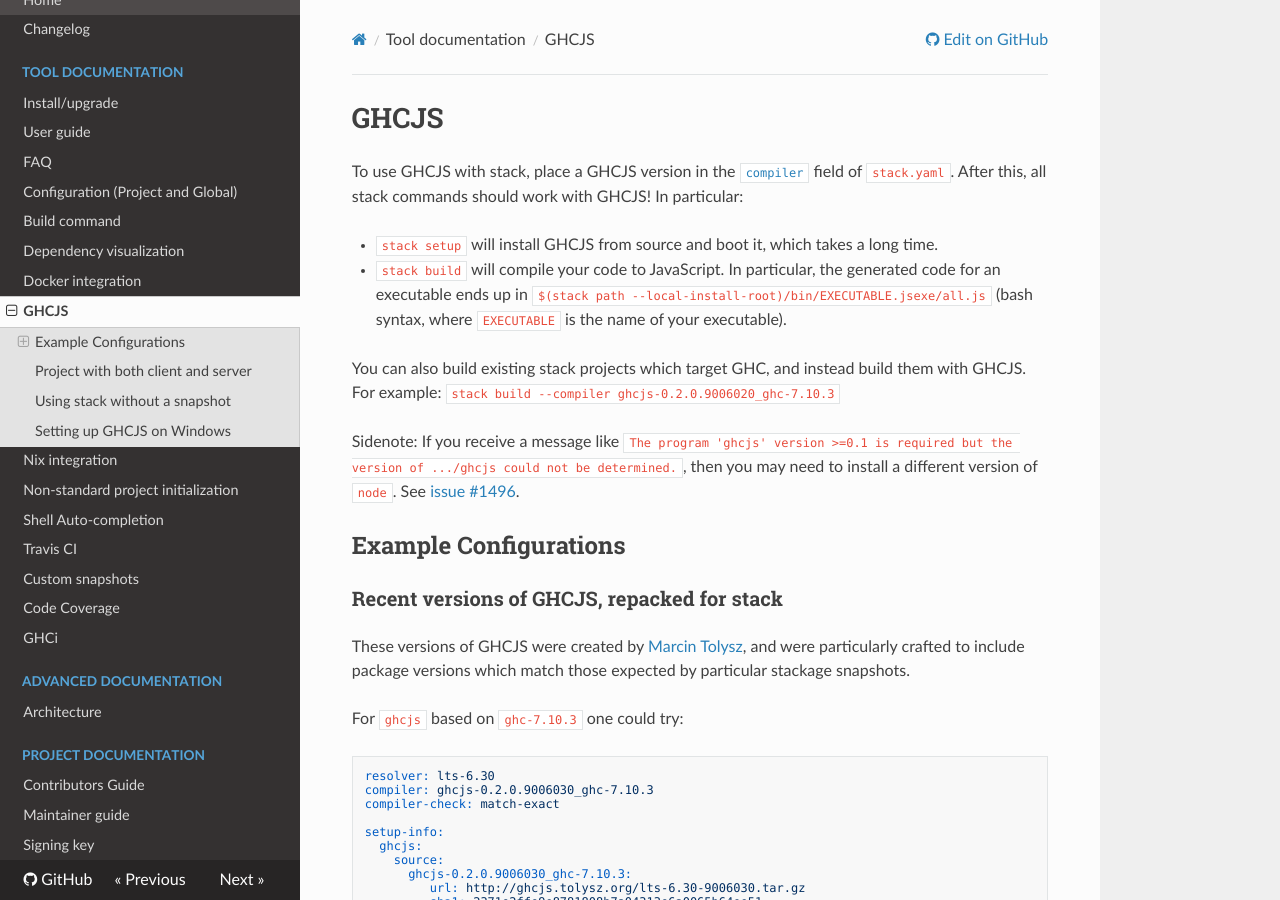
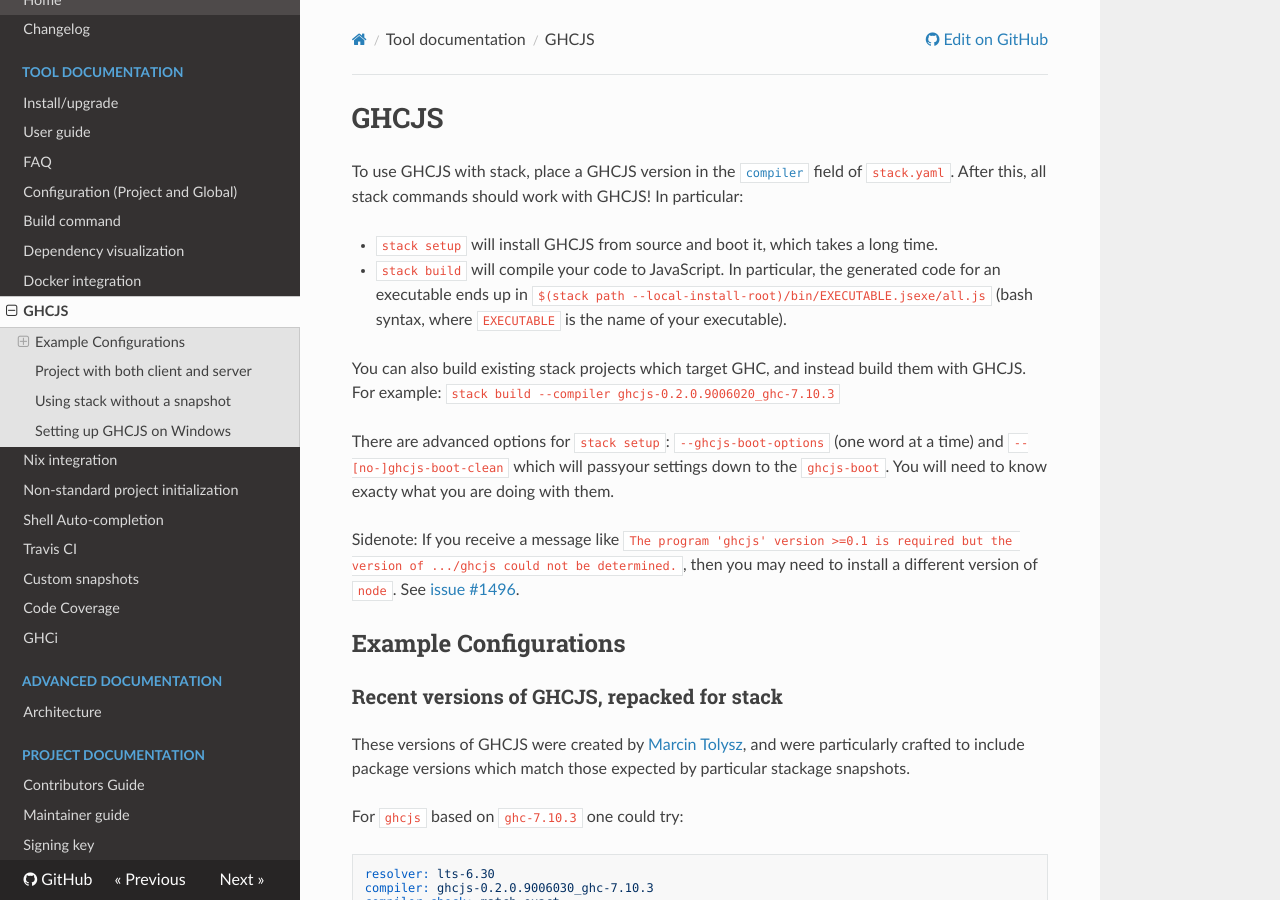
Before and after one commit to commercialhaskell/stack, an MkDocs documentation site: the page built from doc/ghcjs.md, in a window 1280 px wide and 900 px high. Built offline with MkDocs 1.6.1, drawn with Linux system fonts in a browser that asks for light colours; nearby versions of some CDN libraries; old or Windows-style settings are respelled for this version of MkDocs.

```diff
--- a/doc/ghcjs.md
+++ b/doc/ghcjs.md
@@ -8,6 +8,9 @@ To use GHCJS with stack, place a GHCJS version in the [`compiler`](yaml_configur
 
 You can also build existing stack projects which target GHC, and instead build
 them with GHCJS.  For example: `stack build --compiler ghcjs-0.2.0.9006020_ghc-7.10.3`
+
+There are advanced options for `stack setup`: `--ghcjs-boot-options` (one word at a time) and `--[no-]ghcjs-boot-clean`
+which will passyour settings down to the `ghcjs-boot`. You will need to know exacty what you are doing with them.
 
 Sidenote: If you receive a message like
 `The program 'ghcjs' version >=0.1 is required but the version of .../ghcjs could not be determined.`,
```
Also changed, not shown: ChangeLog.md (+2 -0 lines).
